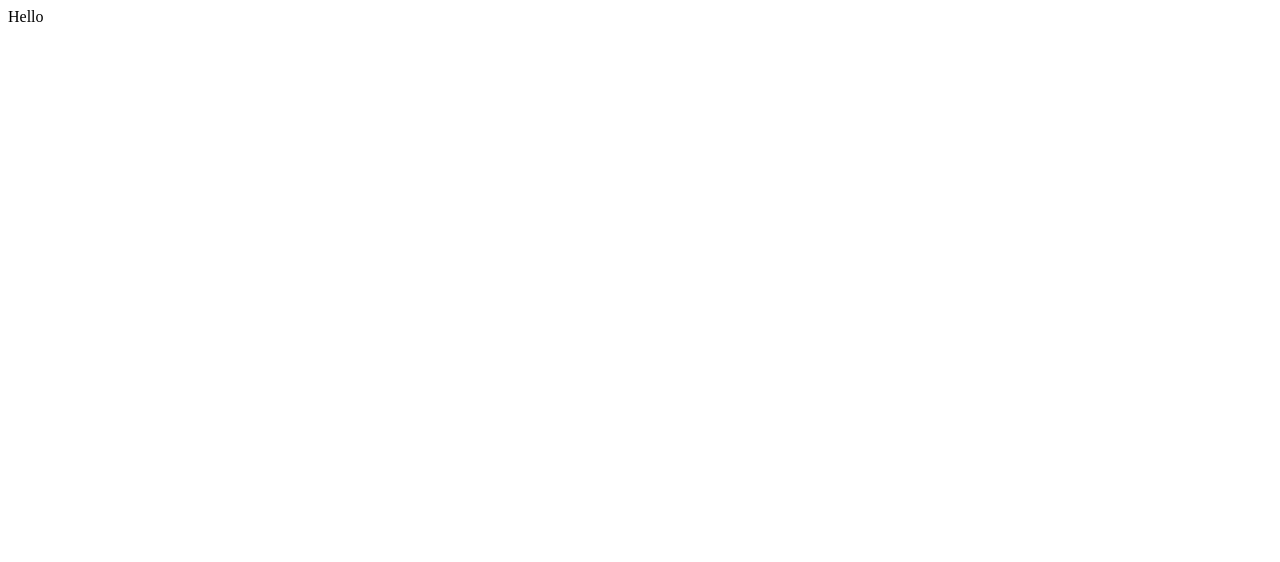
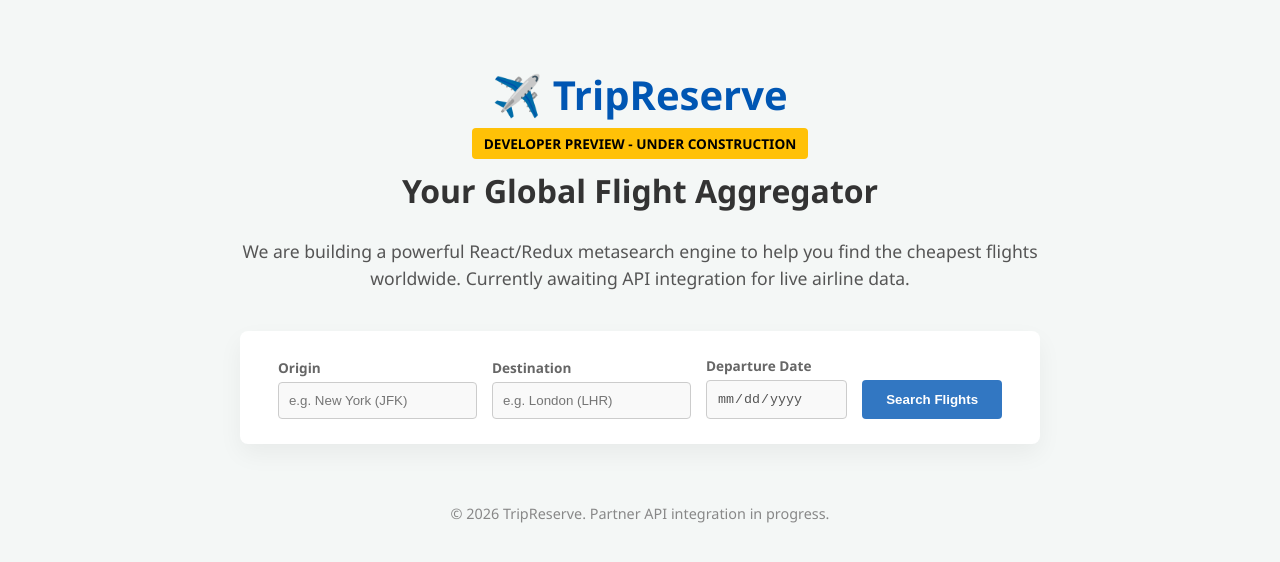
Before and after one commit to srisubaramb/tripreserve, a React (Vite) app: page / in a window 1280 px wide. Shown: the top 562 px of the page. Built offline with nearby package versions, Linux system fonts and the light colour scheme.

Commit message:
Mockup build

```diff
--- a/src/App.css
+++ b/src/App.css
@@ -0,0 +1,92 @@
+body {
+	font-family: 'Segoe UI', Tahoma, Geneva, Verdana, sans-serif;
+	background-color: #f4f7f6;
+	margin: 0;
+	padding: 0;
+	color: #333;
+}
+
+.app-container {
+	max-width: 800px;
+	margin: 0 auto;
+	padding: 40px 20px;
+	text-align: center;
+}
+
+.header h1 {
+	color: #0056b3;
+	font-size: 2.5rem;
+	margin-bottom: 10px;
+}
+
+.badge {
+	background: #ffc107;
+	color: #000;
+	padding: 6px 12px;
+	border-radius: 4px;
+	font-size: 0.85rem;
+	font-weight: bold;
+	text-transform: uppercase;
+}
+
+.hero h2 {
+	font-size: 2rem;
+	margin-top: 15px;
+}
+
+.hero p {
+	font-size: 1.1rem;
+	color: #555;
+	line-height: 1.5;
+	margin-bottom: 40px;
+}
+
+.search-box-dummy {
+	background: white;
+	padding: 25px;
+	border-radius: 8px;
+	box-shadow: 0 10px 25px rgba(0, 0, 0, 0.05);
+	display: flex;
+	gap: 15px;
+	justify-content: center;
+	flex-wrap: wrap;
+	align-items: flex-end;
+}
+
+.input-group {
+	display: flex;
+	flex-direction: column;
+	text-align: left;
+}
+
+.input-group label {
+	font-size: 0.85rem;
+	font-weight: bold;
+	margin-bottom: 5px;
+	color: #666;
+}
+
+.input-group input {
+	padding: 10px;
+	border: 1px solid #ccc;
+	border-radius: 4px;
+	background-color: #f9f9f9;
+	cursor: not-allowed;
+}
+
+.search-btn {
+	background: #0056b3;
+	color: white;
+	border: none;
+	padding: 12px 24px;
+	border-radius: 4px;
+	font-weight: bold;
+	cursor: not-allowed;
+	opacity: 0.8;
+}
+
+.footer {
+	margin-top: 60px;
+	color: #888;
+	font-size: 0.9rem;
+}
--- a/src/App.jsx
+++ b/src/App.jsx
@@ -1,10 +1,45 @@
-import './App.css'
+import './App.css';
 
-function App(){
-	return(
-		<>
-			Hello
-		</>
-	)
+function App() {
+  return (
+    <div className="app-container">
+      <header className="header">
+        <h1>✈️ TripReserve</h1>
+      </header>
+
+      <main className="main-content">
+        <div className="hero">
+          <span className="badge">Developer Preview - Under Construction</span>
+          <h2>Your Global Flight Aggregator</h2>
+          <p>
+            We are building a powerful React/Redux metasearch engine to help you find the cheapest flights worldwide.
+            Currently awaiting API integration for live airline data.
+          </p>
+        </div>
+
+        {/* Dummy Search Form to show intent */}
+        <div className="search-box-dummy">
+          <div className="input-group">
+            <label>Origin</label>
+            <input type="text" placeholder="e.g. New York (JFK)" disabled />
+          </div>
+          <div className="input-group">
+            <label>Destination</label>
+            <input type="text" placeholder="e.g. London (LHR)" disabled />
+          </div>
+          <div className="input-group">
+            <label>Departure Date</label>
+            <input type="date" disabled />
+          </div>
+          <button className="search-btn" disabled>Search Flights</button>
+        </div>
+      </main>
+
+      <footer className="footer">
+        <p>© 2026 TripReserve. Partner API integration in progress.</p>
+      </footer>
+    </div>
+  );
 }
+
 export default App;
```
